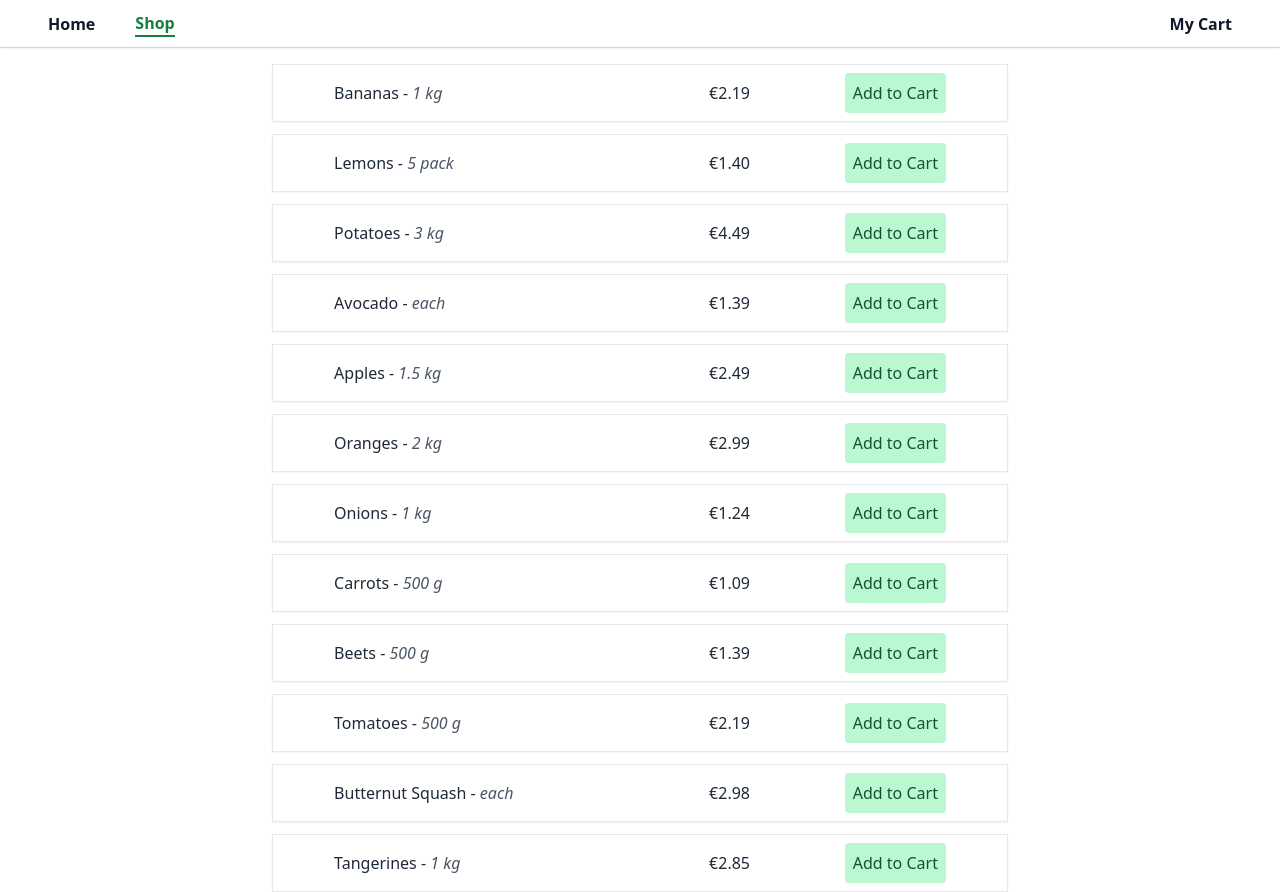
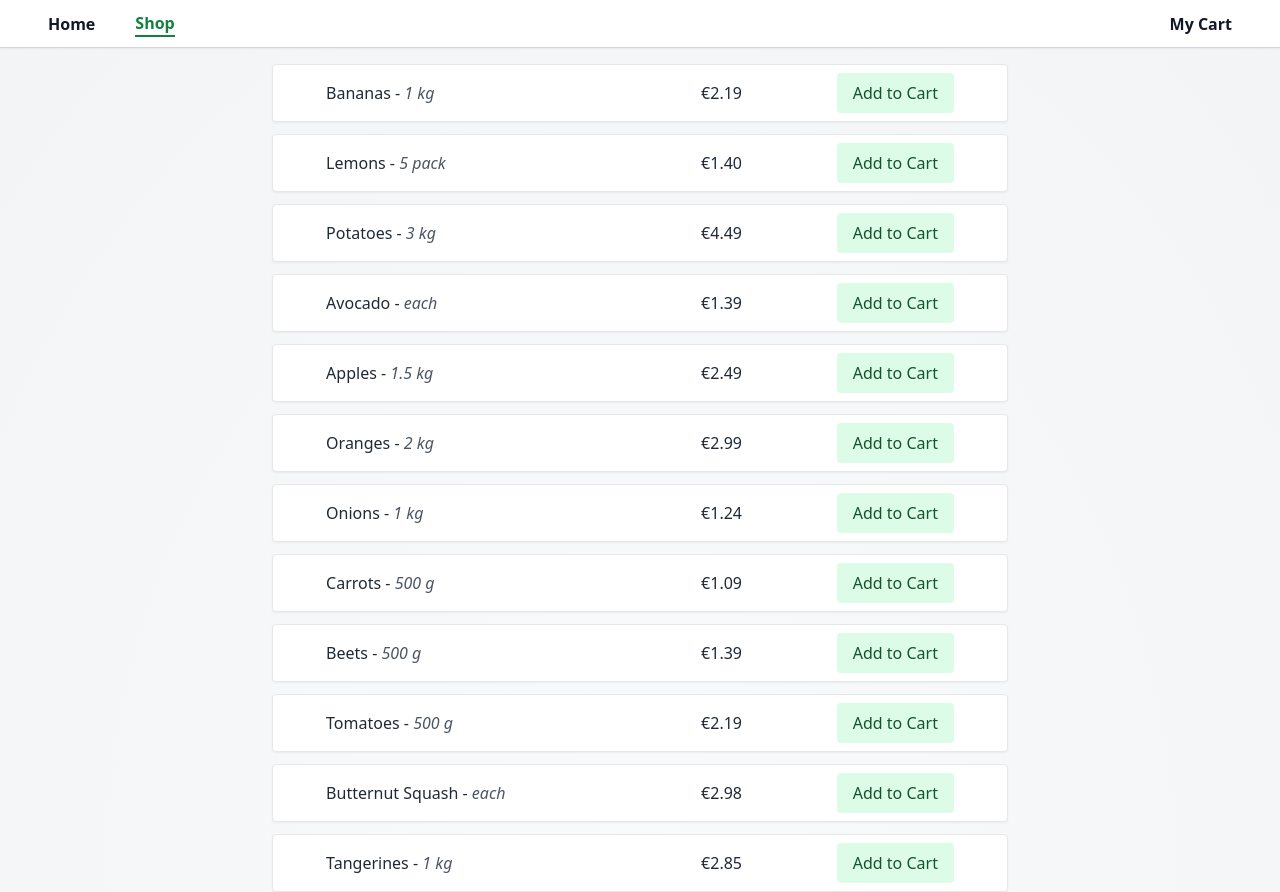
Before and after one commit to veotaar/shopping-cart, a React (Vite) app: page /shop in a window 1280 px wide. Built offline with nearby package versions, Linux system fonts and the light colour scheme.

Commit message:
Add FullCart component

```diff
--- a/src/components/CartItem.jsx
+++ b/src/components/CartItem.jsx
@@ -30,7 +30,7 @@ function CartItem({ item }) {
       <p className="truncate">
         {item.name} - {item.amount}
       </p>
-      <div className="ml-auto flex h-9 items-center border border-gray-300">
+      <div className="ml-auto flex h-9 items-center rounded border border-gray-300">
         <button
           onClick={() => {
             dispatch({
--- a/src/components/CartItemList.jsx
+++ b/src/components/CartItemList.jsx
@@ -1,17 +1,21 @@
 import CartItem from './CartItem';
-import { useItemsInCart, useCartDispatch } from '../state/CartProvider';
+import { useItemsInCart, useCartDispatch, useCartTotalPrice } from '../state/CartProvider';
 
 function CartItemList() {
   const items = useItemsInCart();
   const dispatch = useCartDispatch();
+  const itemsTotal = useCartTotalPrice();
 
   return (
-    <div className="flex max-w-2xl flex-col">
-      <div className="flex  flex-col gap-2 border-y-2 border-y-gray-300 py-2">
+    <div className="flex flex-col sm:max-w-2xl">
+      <h1 className="mb-2 text-xl font-bold">My Cart</h1>
+
+      <div className="flex  flex-col gap-2 rounded border border-gray-300 bg-white p-2 shadow">
+        <p>{itemsTotal >= 25 ? 'Free shipping applied!' : 'Free shipping on orders of €25 or more.'}</p>
+
         {items.map((item) => (
           <CartItem key={item.id} item={item} />
         ))}
-      </div>
         <button
           className="self-start text-gray-600 hover:font-bold hover:text-red-700"
           onClick={() => dispatch({ type: 'reset' })}
@@ -20,6 +24,7 @@ function CartItemList() {
           Clear Cart
         </button>
       </div>
+    </div>
   );
 }
 
--- a/src/components/CartSummary.jsx
+++ b/src/components/CartSummary.jsx
@@ -17,7 +17,7 @@ function CartSummary() {
   );
 
   return (
-    <div className="max-w-xs border px-4 py-4">
+    <div className="w-full rounded border border-gray-300 bg-white p-4 shadow sm:max-w-md lg:mt-9">
       <h2 className="mb-2 text-xl font-bold">Order Summary</h2>
       <div className={sharedClasses}>
         <p>Items total:</p>
@@ -31,7 +31,9 @@ function CartSummary() {
       <div className={`${sharedClasses} mt-2`}>
         <p className="font-bold">Order total:</p>
         <p className="font-bold text-orange-700">
-          {totalPrice >= 25 ? `€${totalPrice}` : `€${Number(totalPrice) + shippingPrice}`}
+          {totalPrice >= 25
+            ? `€${Number(totalPrice).toFixed(2)}`
+            : `€${(Number(totalPrice) + shippingPrice).toFixed(2)}`}
         </p>
       </div>
       <button className="mt-3 w-full rounded bg-green-700 p-2 font-bold text-white hover:bg-green-800" type="button">
--- /dev/null
+++ b/src/components/FullCart.jsx
@@ -0,0 +1,19 @@
+import CartItemList from './CartItemList';
+import CartSummary from './CartSummary';
+
+function FullCart() {
+  return (
+    <div className="mx-auto max-w-6xl px-3 pt-4">
+      <div className="flex flex-col gap-4 md:justify-center lg:flex-row">
+        <div className="">
+          <CartItemList />
+        </div>
+        <div className="w-full">
+          <CartSummary />
+        </div>
+      </div>
+    </div>
+  );
+}
+
+export default FullCart;
--- a/src/components/Item.jsx
+++ b/src/components/Item.jsx
@@ -4,7 +4,7 @@ function Item({ item }) {
   const dispatch = useCartDispatch();
 
   return (
-    <div className="flex items-center justify-center gap-4 border border-gray-200 p-2 shadow-sm">
+    <div className="flex items-center justify-center gap-4 rounded border border-gray-200 bg-white p-2 shadow-sm">
       <div className="w-3/6">
         <p className="text-gray-800">
           {item.name} - <span className="italic text-gray-600">{item.amount}</span>
@@ -13,7 +13,7 @@ function Item({ item }) {
       <div className="w-2/6 text-gray-800 sm:w-1/6">€{item.price.toFixed(2)}</div>
       <div>
         <button
-          className="truncate rounded bg-green-200 px-2 py-2 text-green-900 transition-colors hover:bg-green-900 hover:text-white active:bg-green-700"
+          className="truncate rounded bg-green-100 px-4 py-2 text-green-900 transition-colors hover:bg-green-900 hover:text-white active:bg-green-700"
           type="button"
           onClick={() =>
             dispatch({
--- a/src/components/ItemList.jsx
+++ b/src/components/ItemList.jsx
@@ -4,7 +4,7 @@ import { useCart } from '../state/CartProvider';
 function ItemList() {
   const cartItems = useCart();
   return (
-    <div className="mx-auto mt-4 flex w-full flex-col gap-3 px-4 sm:max-w-3xl">
+    <div className="mx-auto flex w-full flex-col gap-3 px-4 pt-4 sm:max-w-3xl">
       {cartItems.map((item) => (
         <Item key={item.id} item={item} />
       ))}
--- a/src/components/Navbar.jsx
+++ b/src/components/Navbar.jsx
@@ -15,7 +15,7 @@ function Navbar() {
 
   return (
     <nav className="sticky top-0 flex h-12 items-center border-b border-gray-300  bg-white font-bold drop-shadow-sm">
-      <ul className="flex flex-1 items-center justify-start gap-10  px-12  text-gray-900">
+      <ul className="flex flex-1 items-center justify-start  gap-10  px-12 text-gray-900">
         <li
           className={cn(
             {
--- a/src/pages/Cart.jsx
+++ b/src/pages/Cart.jsx
@@ -1,13 +1,13 @@
 import { useCartAmount } from '../state/CartProvider';
-import CartItemList from '../components/CartItemList';
+import FullCart from '../components/FullCart';
+import EmptyCart from '../components/EmptyCart';
 
 function Cart() {
   const totalItemCountInCart = useCartAmount();
 
   return (
-    <div>
-      <h1>My Cart</h1>
-      {totalItemCountInCart < 1 ? <p>Your cart is empty</p> : <CartItemList />}
+    <div className="min-h-[calc(100vh-3rem)] bg-[radial-gradient(ellipse_at_bottom,_var(--tw-gradient-stops))] from-gray-50 to-gray-100">
+      {totalItemCountInCart < 1 ? <EmptyCart /> : <FullCart />}
     </div>
   );
 }
--- a/src/pages/Shop.jsx
+++ b/src/pages/Shop.jsx
@@ -1,7 +1,11 @@
 import ItemList from '../components/ItemList';
 
 function Shop() {
-  return <ItemList />;
+  return (
+    <div className="min-h-[calc(100vh-3rem)] bg-[radial-gradient(ellipse_at_bottom,_var(--tw-gradient-stops))] from-gray-50 to-gray-100">
+      <ItemList />
+    </div>
+  );
 }
 
 export default Shop;
```
Lines whose indentation alone changed are shown as unchanged.
